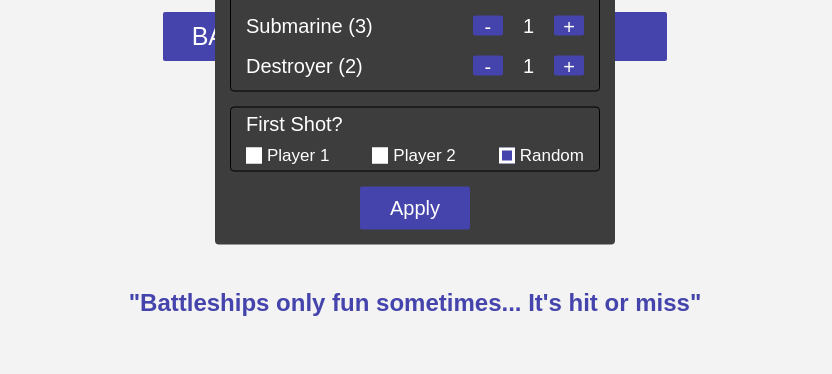
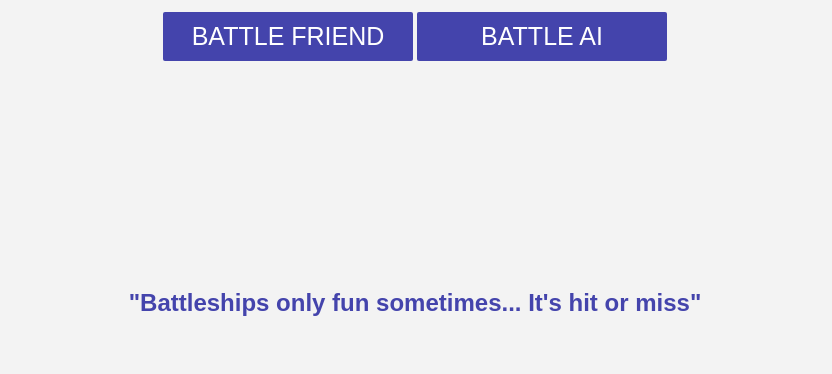
Before and after one commit to jeffreycao1998/battleship, a website: page client/index.html in a window 1280 px wide. Shown: the part 426-800 px from the top of the page, without its empty margins (225-1057 px from the left). Drawn offline with nearby package versions, Linux system fonts and the light colour scheme; no server answers.

Commit message:
seperated client into its own folder

```diff
--- a/src/css/style.scss
+++ b/client/src/css/style.scss
@@ -355,7 +355,6 @@ body {
   left: 50%;
   transform: translate(-50%, -50%);
   display: none;
-  display: flex;
   flex-direction: column;
   color: white;
   justify-content: center;
```
Also changed, not shown: client/package.json (added, +15 -0 lines), client/index.html (renamed from index.html), client/script.js (renamed from script.js), client/src/css/style.css, client/src/images/giphy.gif (renamed from src/images/giphy.gif), client/src/js/board/attack_ships.js (renamed from src/js/board/attack_ships.js), client/src/js/board/generate_board.js (renamed from src/js/board/generate_board.js), client/src/js/board/place_ships.js (renamed from src/js/board/place_ships.js), client/src/js/constants.js (renamed from src/js/constants.js), client/src/js/ship/generate_ships.js (renamed from src/js/ship/generate_ships.js), client/src/js/ship/show_current_ship.js (renamed from src/js/ship/show_current_ship.js), client/src/js/utility.js (renamed from src/js/utility.js), 4 other files.
